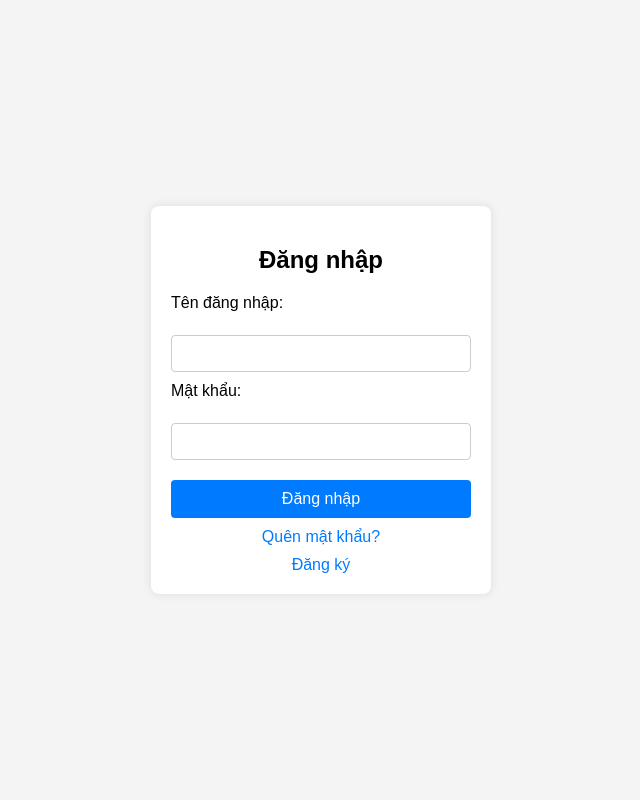
After one commit to ThiNgoc24/PHP_BTL_HaUI, a PHP site: page /PHP_BTL_HaUI/Login/login_page.php in a window 1280 px wide. The commit adds this page. Shown: the whole page, without its empty margins (319-959 px from the left). Run offline with PHP 8.4, Linux system fonts and the light colour scheme.

Commit message:
login page of Manh

```diff
--- /dev/null
+++ b/Login/index.php
@@ -0,0 +1,3 @@
+<?php
+echo "helooo";
+?>
--- /dev/null
+++ b/Login/login_page.php
@@ -0,0 +1,106 @@
+<!DOCTYPE html>
+<html lang="en">
+<head>
+    <meta charset="UTF-8">
+    <meta name="viewport" content="width=device-width, initial-scale=1.0">
+    <title>Đăng nhập</title>
+    <style>
+        body {
+            font-family: Arial, sans-serif;
+            background-color: #f4f4f4;
+            margin: 0;
+            padding: 0;
+            display: flex;
+            justify-content: center;
+            align-items: center;
+            height: 100vh;
+        }
+        .container {
+            background-color: #fff;
+            padding: 20px;
+            border-radius: 8px;
+            box-shadow: 0 0 10px rgba(0, 0, 0, 0.1);
+            width: 300px;
+        }
+        h2 {
+            text-align: center;
+            margin-bottom: 20px;
+        }
+        label {
+            display: block;
+            margin-bottom: 5px;
+        }
+        input[type="text"],
+        input[type="password"] {
+            width: 100%;
+            padding: 10px;
+            margin-bottom: 10px;
+            border: 1px solid #ccc;
+            border-radius: 4px;
+            box-sizing: border-box;
+        }
+        .btn-submit {
+            width: 100%;
+            padding: 10px;
+            background-color: #007bff;
+            font-size: 16px;
+            color: #fff;
+            border: none;
+            border-radius: 4px;
+            cursor: pointer;
+            margin-top: 10px;
+        }
+        .btn-submit:hover {
+            background-color: #0056b3;
+        }
+
+        .btn-forgot {
+            text-align: center;
+            margin-top: 10px;
+        }
+        .btn-forgot a {
+            color: #007bff;
+            text-decoration: none;
+        }
+        .btn-register {
+            text-align: center;
+            margin-top: 10px;
+        }
+        .btn-register a {
+            color: #007bff;
+            text-decoration: none;
+        }
+        .error-message {
+            color: red;
+            font-size: 14px;
+        }
+    </style>
+</head>
+<body>
+    <div class="container">
+        <h2>Đăng nhập</h2>
+        <form action="login_functions.php" method="post">
+            <label for="username">Tên đăng nhập:</label><br>
+            <input type="text" id="username" name="username" value="<?php echo isset($_POST['username']) ? $_POST['username'] : ''; ?>">
+            <?php if (isset($username_error)&& !empty($username_error )) { ?>
+                <span class="error-message"><?php echo $username_error; ?></span><br>
+            <?php } ?>
+
+            <label for="password">Mật khẩu:</label><br>
+            <input type="password" id="password" name="password" value="<?php echo isset($_POST['password']) ? $_POST['password'] : ''; ?>">
+            <?php if (isset($password_error) && !empty($password_error)) { ?>
+                <span class="error-message"><?php echo $password_error; ?></span><br>
+            <?php } ?><br>
+
+            <input type="submit" value="Đăng nhập" class="btn-submit" name="btn_login" id="btn_login">
+        </form>
+        <div class="btn-forgot">
+            <a href="#">Quên mật khẩu?</a>
+        </div>
+        <div class="btn-register">
+            <a href="#">Đăng ký</a>
+        </div>
+    </div>
+
+</body>
+</html>
--- a/User/Cart/cart_page.php
+++ b/User/Cart/cart_page.php
@@ -80,7 +80,7 @@
                 <?php foreach ($cartItems as $item): ?>
                 <tr>
                     <td><?php echo $item['product_name']; ?></td>
-                    <td><img src="./images/<?php echo $item['product_image']; ?>" alt="<?php echo $item['product_name']; ?>"></td>
+                    <td><img src="../../images/<?php echo $item['product_image']; ?>" alt="<?php echo $item['product_name']; ?>"></td>
                     <td><?php echo $item['product_price']; ?></td>
                     <td>
                         <form method="post">
--- a/User/Order/handle_order.php
+++ b/User/Order/handle_order.php
@@ -22,7 +22,7 @@
         //     // Xử lý khi đặt hàng thất bại
         //     echo "Đặt hàng thất bại. Vui lòng thử lại.";
         // }
-        if($order_method === '1' || $order_method === '2'){
+        if($order_method === '1' || $order_method === '2' || $order_method === '3' || $order_method === '4'){
             if(orderSuccess($orderID, $memberID, $receiver, $address, $phone, $email, $note, $order_method)){
                 echo "Đặt hàng thành công";
                 header("Location: thanks_page.php");
--- a/User/Order/order_functions.php
+++ b/User/Order/order_functions.php
@@ -11,7 +11,7 @@
         insertOrder($orderID, $memberID, $receiver, $address, $phone, $email, $note, $order_method);
         insertOrderDetails($orderID, $memberID);
         // Xóa giỏ hàng sau khi đặt hàng thành công (nếu cần)
-        clearCart($memberID);
+        // clearCart($memberID); Tạm thời khoá để test thanh toán
     }
 
     function insertOrder($orderID, $memberID, $receiver, $address, $phone, $email, $note, $order_method) {
```
Also changed, not shown: Admin/Manage_orders/order_detail.php (+12 -3 lines), Login/login_functions.php (added, +38 -0 lines).
